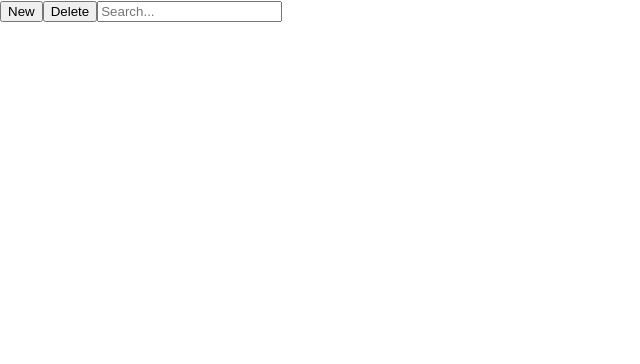
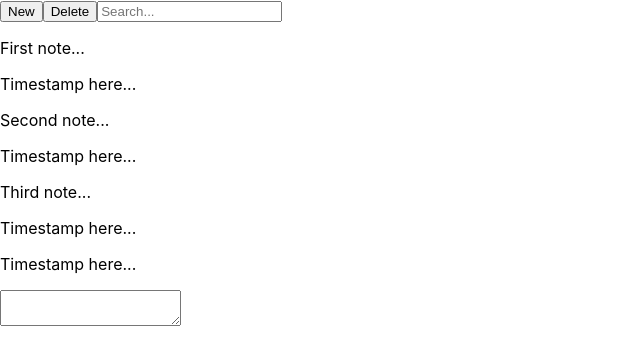
Before and after one commit to TaylorOD/notes_react, a React (Create React App) app: page / in a window 1280 px wide. Shown: the top 364 px of the page, without its empty margins (0-640 px from the left). Built offline with nearby package versions, Linux system fonts and the light colour scheme.

Commit message:
add text elements of the notes

```diff
--- a/src/App.js
+++ b/src/App.js
@@ -11,10 +11,29 @@ class App extends Component {
         <input className="toolbar-search" type="text" placeholder="Search..."></input>
       </div>
 
+      <div className="note-container">
+        <div className="note-selectors">
+          <div className="note-selectors active">
+            <p className="note-selector-title">First note...</p>
+            <p className="note-selector-timestamp">Timestamp here...</p>
+          </div>
+          <div className="note-selector">
+              <p className="note-selector-title">Second note...</p>
+              <p className="note-selector-timestamp">Timestamp here...</p>
+          </div>
+          <div className="note-selector">
+              <p className="note-selector-title">Third note...</p>
+              <p className="note-selector-timestamp">Timestamp here...</p>
+          </div>
+        </div>
+        <div className="note-editor">
+        <p className="note-editor-info">Timestamp here...</p>
+        <textarea className="note-editor-input"></textarea>
+        </div>
       </div>
+    </div>
     )
   }
 }
 
-
 export default App;
```
